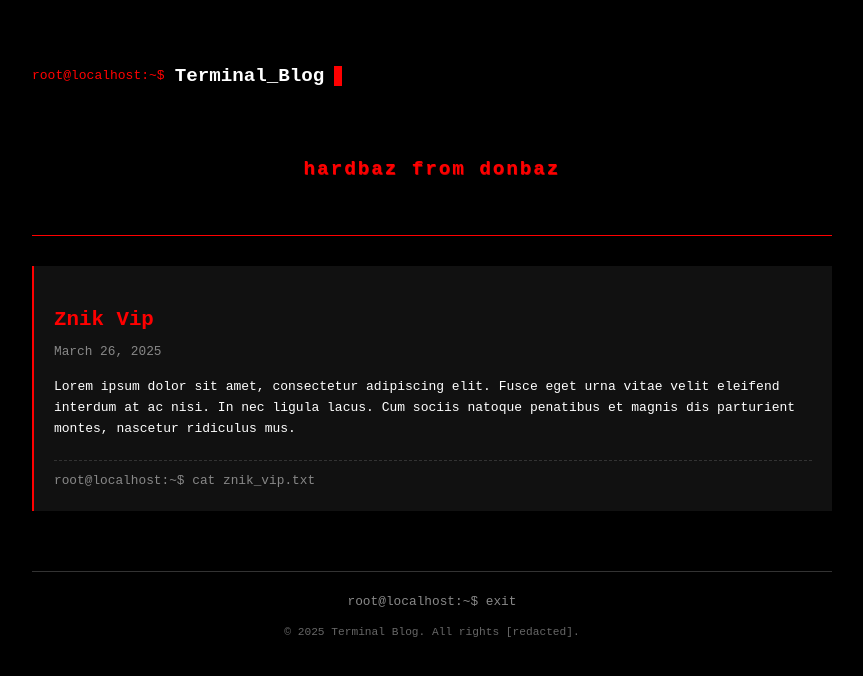
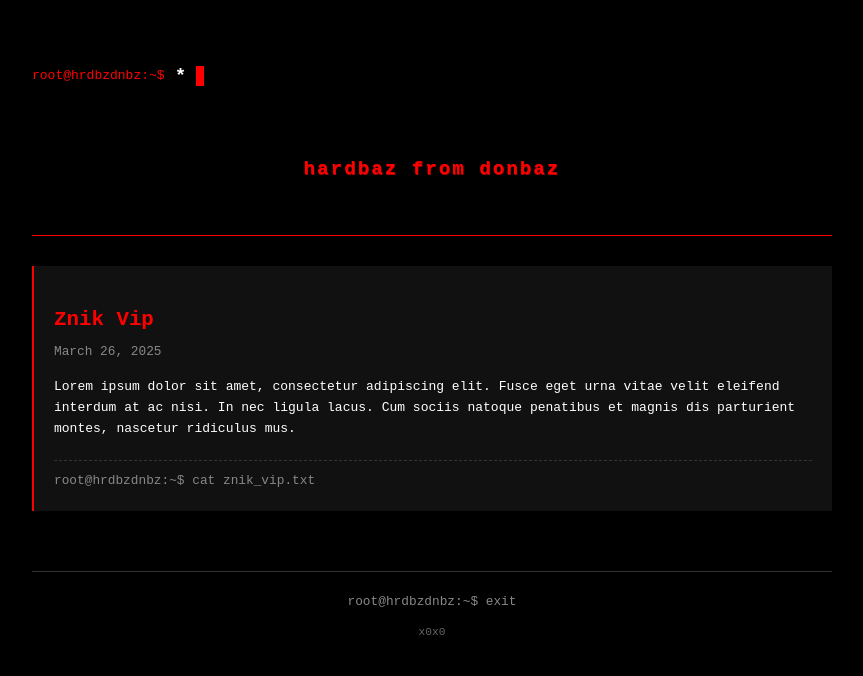
Before and after one commit to hardbazdonbaz/harbazdonbaz.github.io, a plain HTML site: page index.html in a window 1280 px wide. Shown: the whole page, without its empty margins (208-1071 px from the left). Drawn offline with Linux system fonts and the light colour scheme.

Commit message:
Update index.html

```diff
--- a/index.html
+++ b/index.html
@@ -3,7 +3,7 @@
 <head>
   <meta charset="UTF-8">
   <meta name="viewport" content="width=device-width, initial-scale=1.0">
-  <title>Terminal Blog</title>
+  <title>Hardbaz from Donbaz</title>
   <link rel="stylesheet" href="index.css">
 </head>
 <body>
@@ -11,8 +11,8 @@
     <!-- Header with terminal prompt and glitching logo -->
     <header class="blog-header">
       <div class="terminal-prompt">
-        <span class="terminal-user">root@localhost:~$</span>
-        <h1 class="blog-title">Terminal_Blog</h1>
+        <span class="terminal-user">root@hrdbzdnbz:~$</span>
+        <h1 class="blog-title">*</h1>
         <span class="terminal-cursor"></span>
       </div>
 
@@ -40,7 +40,7 @@
             <p>Lorem ipsum dolor sit amet, consectetur adipiscing elit. Fusce eget urna vitae velit eleifend interdum at ac nisi. In nec ligula lacus. Cum sociis natoque penatibus et magnis dis parturient montes, nascetur ridiculus mus.</p>
           </div>
           <div class="post-footer">
-            <span class="terminal-prompt-small">root@localhost:~$ cat znik_vip.txt</span>
+            <span class="terminal-prompt-small">root@hrdbzdnbz:~$ cat znik_vip.txt</span>
           </div>
         </article>
         <!-- END BLOG POST TEMPLATE -->
@@ -52,9 +52,9 @@
     <!-- Footer -->
     <footer class="blog-footer">
       <div class="terminal-line">
-        <span class="terminal-prompt-small">root@localhost:~$ exit</span>
+        <span class="terminal-prompt-small">root@hrdbzdnbz:~$ exit</span>
       </div>
-      <p class="footer-text">© 2025 Terminal Blog. All rights [redacted].</p>
+      <p class="footer-text">x0x0</p>
     </footer>
   </div>
 </body>
```
